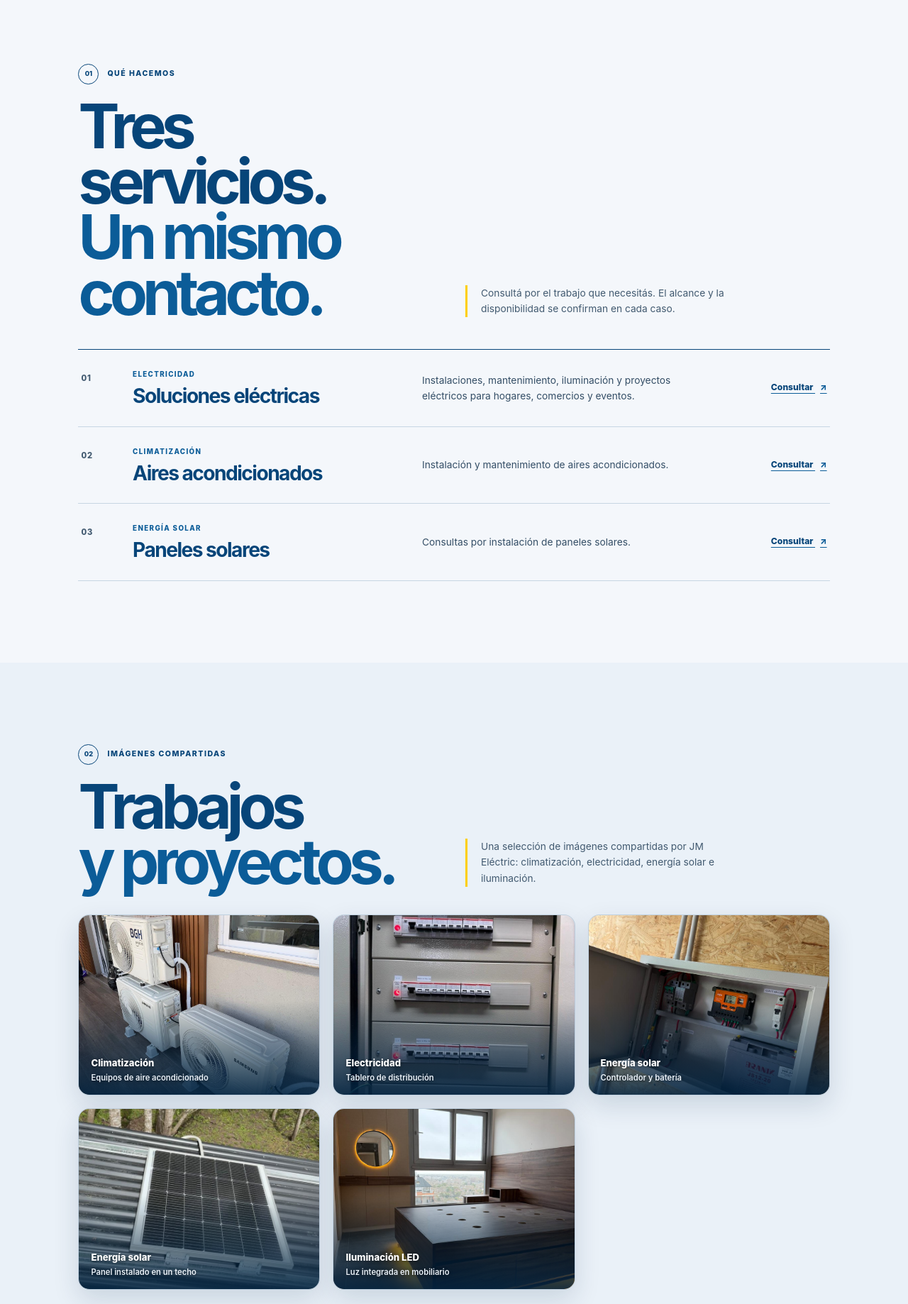
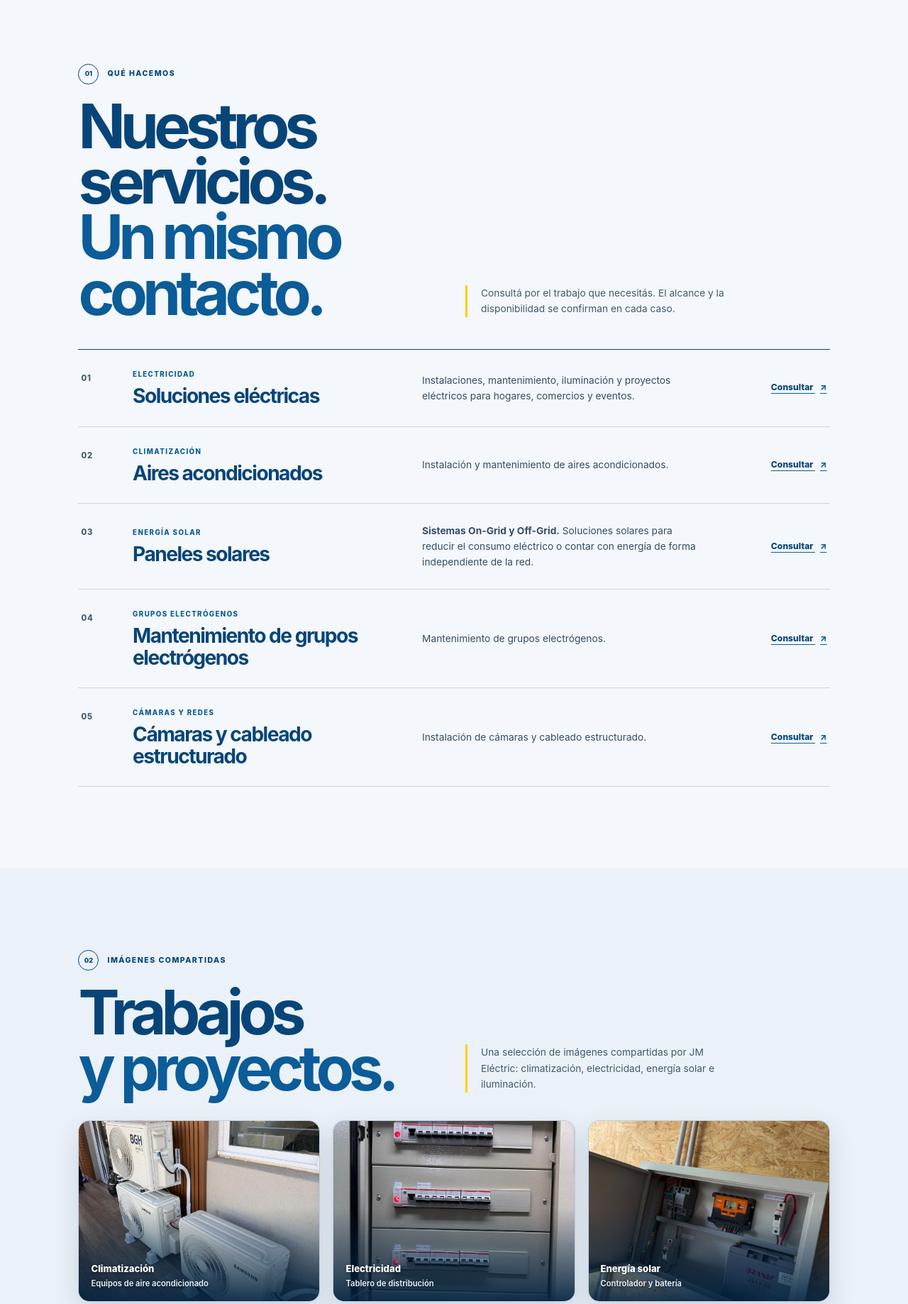
Before and after one commit to TuWebEnTresDias/jm-electric, a plain HTML site: page index.html in a window 1280 px wide. Shown: the part 820-2658 px from the top of the page at 71% size. Drawn offline with Linux system fonts and the light colour scheme.

Commit message:
Add approved JM Electric services

```diff
--- a/index.html
+++ b/index.html
@@ -56,7 +56,7 @@
       <div class="shell">
         <div class="section-heading">
           <p class="eyebrow"><span class="eyebrow-mark" aria-hidden="true">01</span> Qué hacemos</p>
-          <h2 id="services-title">Tres servicios.<br><em>Un mismo contacto.</em></h2>
+          <h2 id="services-title">Nuestros servicios.<br><em>Un mismo contacto.</em></h2>
           <p class="heading-aside">Consultá por el trabajo que necesitás. El alcance y la disponibilidad se confirman en cada caso.</p>
         </div>
         <div class="service-list">
@@ -75,8 +75,20 @@
           <article class="service-row">
             <span class="service-number" aria-hidden="true">03</span>
             <div class="service-title"><span class="service-label">ENERGÍA SOLAR</span><h3>Paneles solares</h3></div>
-            <p>Consultas por instalación de paneles solares.</p>
+            <p><strong>Sistemas On-Grid y Off-Grid.</strong> Soluciones solares para reducir el consumo eléctrico o contar con energía de forma independiente de la red.</p>
             <a class="service-link" href="https://wa.me/5491178528166?text=Hola%2C%20quisiera%20consultar%20por%20paneles%20solares." target="_blank" rel="noopener noreferrer">Consultar <span aria-hidden="true">↗</span></a>
+          </article>
+          <article class="service-row">
+            <span class="service-number" aria-hidden="true">04</span>
+            <div class="service-title"><span class="service-label">GRUPOS ELECTRÓGENOS</span><h3>Mantenimiento de grupos electrógenos</h3></div>
+            <p>Mantenimiento de grupos electrógenos.</p>
+            <a class="service-link" href="https://wa.me/5491178528166?text=Hola%2C%20quisiera%20consultar%20por%20mantenimiento%20de%20grupos%20electr%C3%B3genos." target="_blank" rel="noopener noreferrer">Consultar <span aria-hidden="true">↗</span></a>
+          </article>
+          <article class="service-row">
+            <span class="service-number" aria-hidden="true">05</span>
+            <div class="service-title"><span class="service-label">CÁMARAS Y REDES</span><h3>Cámaras y cableado estructurado</h3></div>
+            <p>Instalación de cámaras y cableado estructurado.</p>
+            <a class="service-link" href="https://wa.me/5491178528166?text=Hola%2C%20quisiera%20consultar%20por%20c%C3%A1maras%20y%20cableado%20estructurado." target="_blank" rel="noopener noreferrer">Consultar <span aria-hidden="true">↗</span></a>
           </article>
         </div>
       </div>
@@ -117,7 +129,7 @@
     <section class="service-area" id="zona" aria-labelledby="area-title">
       <div class="shell area-layout">
         <p class="eyebrow"><span class="eyebrow-mark" aria-hidden="true">03</span> Zona de trabajo</p>
-        <div><h2 id="area-title">CABA<br><em>y alrededores.</em></h2><p>La cobertura para cada consulta se confirma directamente.</p></div>
+        <div><h2 id="area-title">CABA <em>y alrededores.</em></h2><p>La cobertura para cada consulta se confirma directamente.</p></div>
         <a class="area-link" href="https://wa.me/5491178528166?text=Hola%2C%20quisiera%20consultar%20si%20trabajan%20en%20mi%20zona." target="_blank" rel="noopener noreferrer">Consultar mi zona <span aria-hidden="true">↗</span></a>
       </div>
     </section>
```
Also changed, not shown: style.css.
